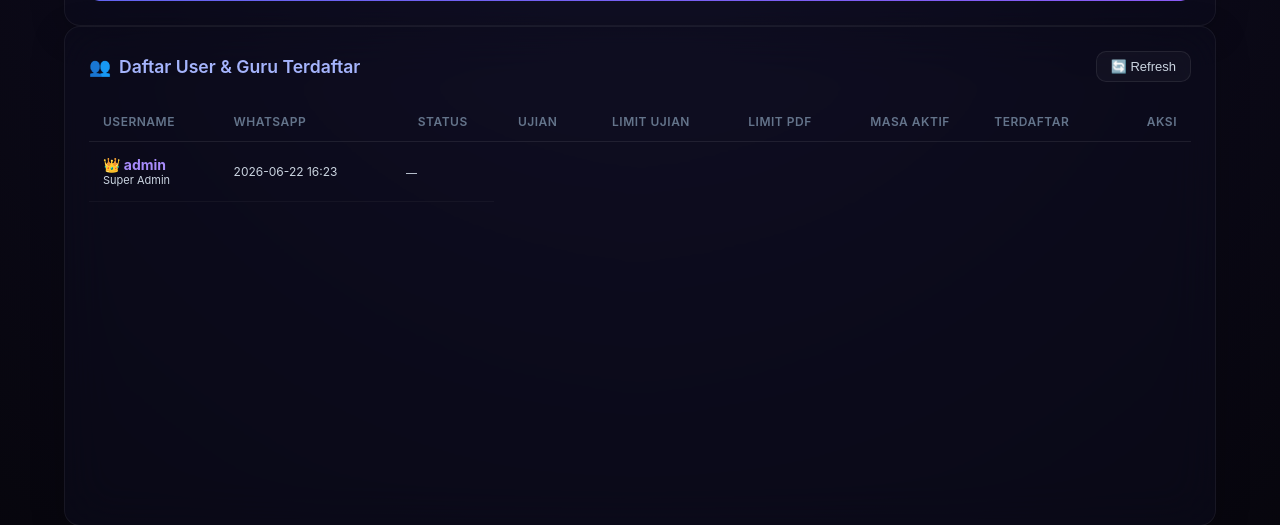
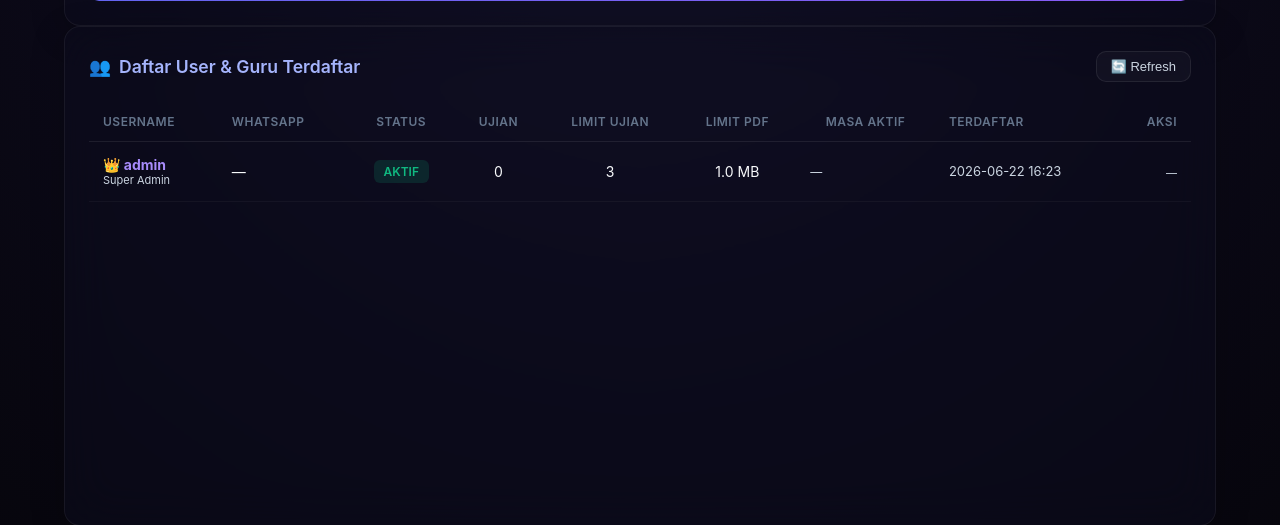
Before and after one commit to amnahwaida/EXAMVAN, a Flask app: page /admin/users in a window 1280 px wide. Shown: the part 1785-2310 px from the top of the page. Run offline with Flask 3, Linux system fonts and the light colour scheme; the visitor is signed in with stand-in values (Sample User, id 1); data comes from the database, SQL or seed files in the repository; data that the repository does not hold is empty.

Commit message:
fix: users table hanya 3 kolom, header 9 kolom
- loadUsersList sekarang render 9 kolom sesuai header tabel
- Status badge: Aktif/Suspen/Pending dengan warna sesuai
- Format ukuran PDF dari bytes ke MB
- Tambah .status-suspended CSS class (merah)
- localizeUTC untuk format tanggal

Co-Authored-By: Claude <noreply@anthropic.com>

```diff
--- a/server/static/css/admin-components.css
+++ b/server/static/css/admin-components.css
@@ -600,6 +600,11 @@
     color: var(--warning);
 }
 
+.status-suspended {
+    background: rgba(239,68,68,0.15);
+    color: var(--danger);
+}
+
 .td-actions { display: flex; gap: 8px; flex-wrap: nowrap; }
 
 .btn-sm {
--- a/server/static/js/admin.js
+++ b/server/static/js/admin.js
@@ -774,18 +774,33 @@ function loadUsersList() {
                 res.users.forEach(user => {
                     const tr = document.createElement('tr');
                     const isAdmin = user.username === 'admin';
+                    const statusBadge = user.status === 'active'
+                        ? '<span class="status-badge status-active">Aktif</span>'
+                        : user.status === 'suspended'
+                        ? '<span class="status-badge status-suspended">Suspen</span>'
+                        : '<span class="status-badge status-inactive">Pending</span>';
+                    const expiresAt = user.expires_at || '—';
+                    const createdAt = user.created_at ? localizeUTC(user.created_at) : '—';
+                    const limitPdfMb = user.max_pdf_size ? (user.max_pdf_size / (1024*1024)).toFixed(1) + ' MB' : '—';
+
                     tr.innerHTML = `
-                        <td>
+                        <td data-label="Username">
                             <strong style="color: ${isAdmin ? 'var(--accent-light)' : 'var(--text-color)'};">
                                 ${isAdmin ? '👑 ' : ''}${escapeHtml(user.username)}
                             </strong>
                             ${isAdmin ? '<span style="font-size:11px; color: var(--text-secondary); display:block;">Super Admin</span>' : ''}
                         </td>
-                        <td class="td-date" data-utc="${user.created_at || ''}" style="font-size: 12px; color: var(--text-secondary);">${user.created_at || '—'}</td>
-                        <td>
+                        <td data-label="WhatsApp">${escapeHtml(user.whatsapp_number || '—')}</td>
+                        <td data-label="Status" style="text-align:center;">${statusBadge}</td>
+                        <td data-label="Ujian" style="text-align:center;">${user.exam_count ?? 0}</td>
+                        <td data-label="Limit Ujian" style="text-align:center;">${user.max_exams ?? '—'}</td>
+                        <td data-label="Limit PDF" style="text-align:center;">${limitPdfMb}</td>
+                        <td data-label="Masa Aktif" style="font-size:12px; color:var(--text-secondary);">${expiresAt}</td>
+                        <td data-label="Terdaftar" class="td-date">${createdAt}</td>
+                        <td data-label="Aksi" style="text-align:right;">
                             ${isAdmin
                                 ? '<span style="font-size:11px; color: var(--text-secondary);">—</span>'
-                                : `<button class="btn-sm btn-delete" onclick="deleteUser(${user.id}, '${escapeHtml(user.username)}')" style="font-size: 11px; padding: 0 8px; height: 26px;">🗑️ Hapus</button>`
+                                : `<button class="btn-sm btn-delete" onclick="deleteUser(${user.id}, '${escapeHtml(user.username)}')" style="font-size: 11px; padding: 0 8px; height: 26px;">🗑️</button>`
                             }
                         </td>
                     `;
```
